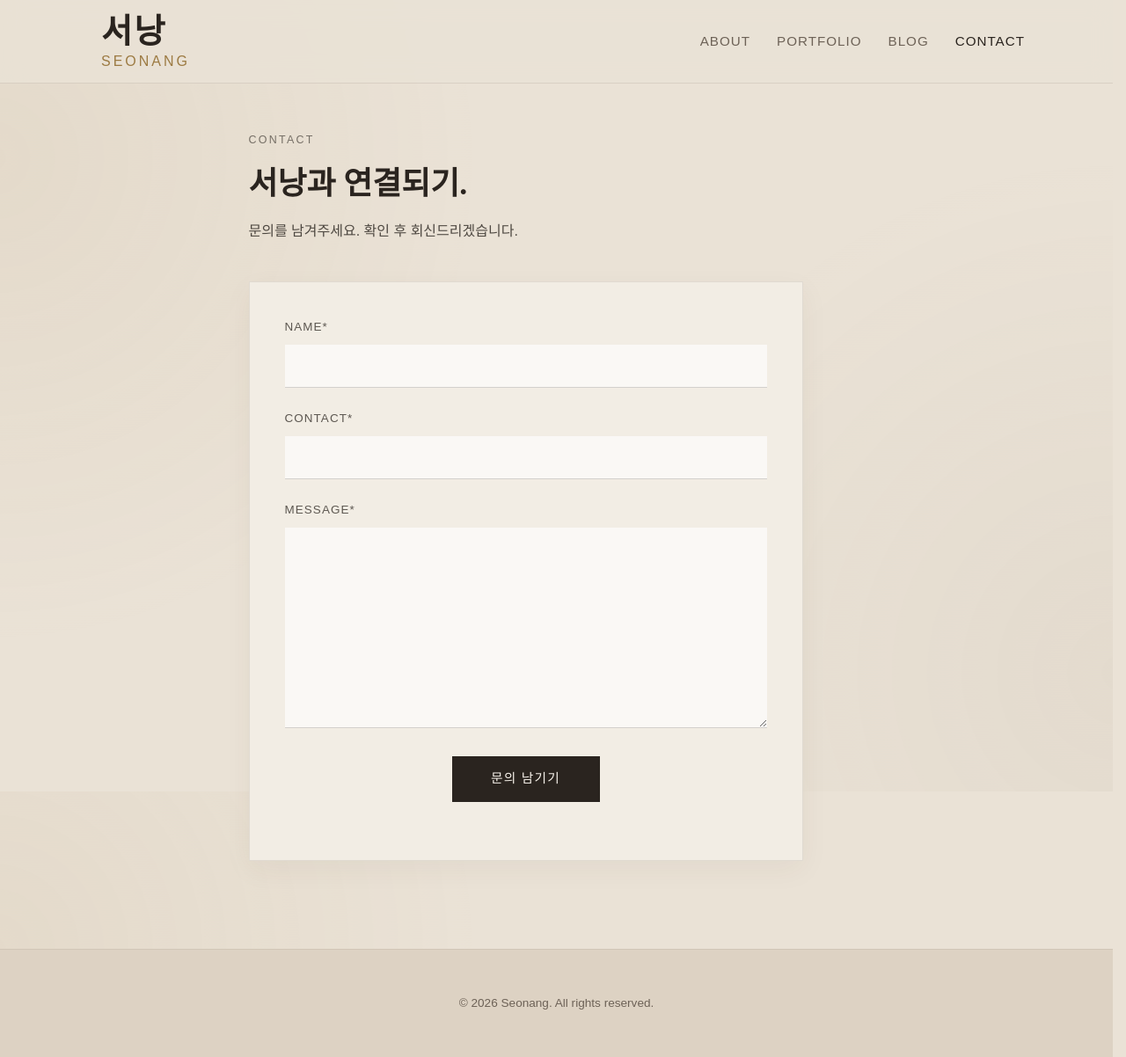
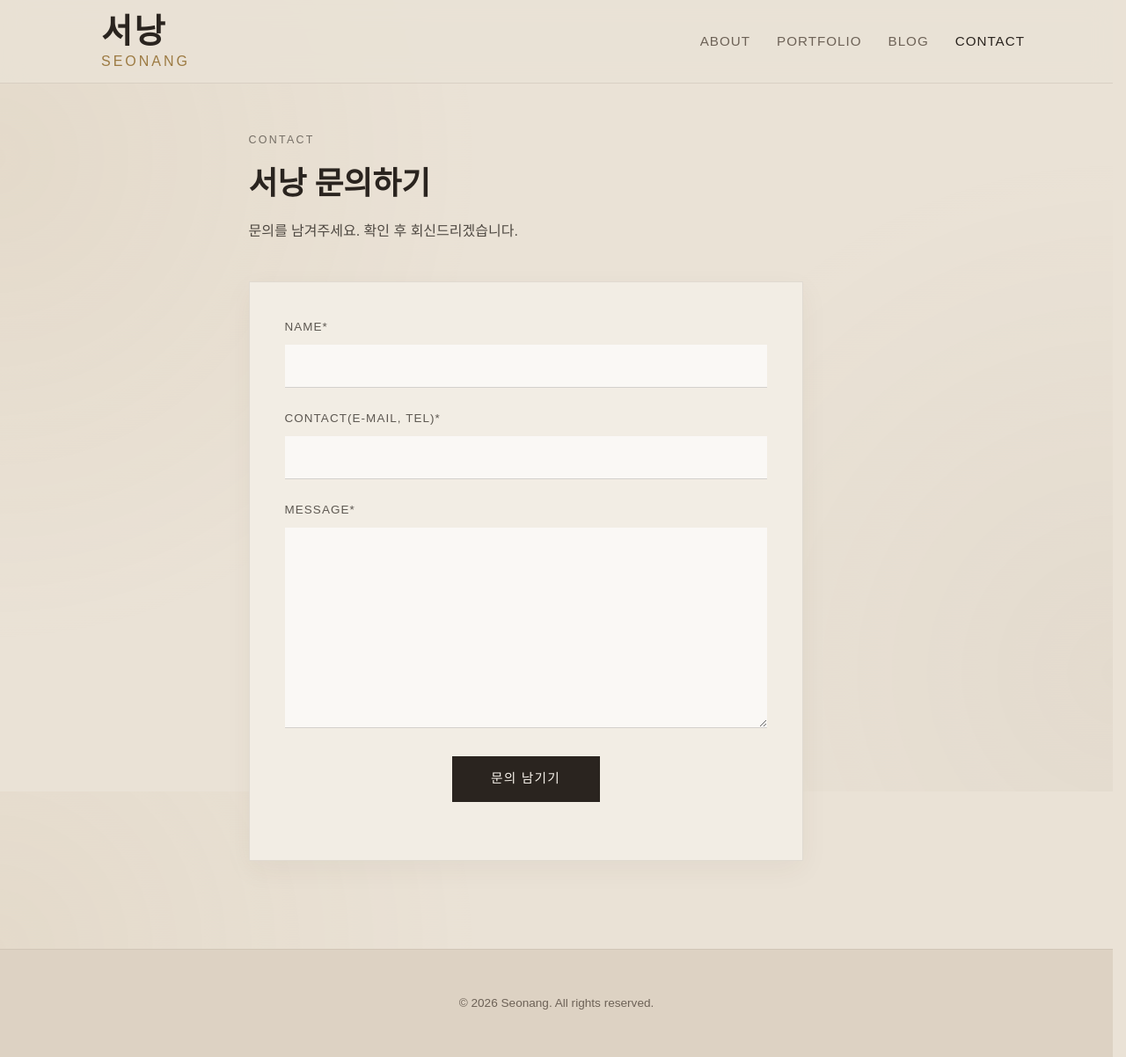
Before and after one commit to seonang/seonang.github.io, a Jekyll site: the page built from contact.html, in a window 1280 px wide and 1202 px high. Shown: the whole window at 88% size. Built offline with Jekyll 4.4.1, drawn with Linux system fonts in a browser that asks for light colours; some web fonts are replaced.

Commit message:
Update contact.html

```diff
--- a/contact.html
+++ b/contact.html
@@ -8,7 +8,7 @@ permalink: /contact/
     <div class="section-inner contact-single">
         <p class="contact-kicker">CONTACT</p>
 
-        <h1 class="contact-title serif">서낭과 연결되기.</h1>
+        <h1 class="contact-title serif">서낭 문의하기</h1>
 
         <p class="contact-lead">
             문의를 남겨주세요. 확인 후 회신드리겠습니다.
@@ -22,7 +22,7 @@ permalink: /contact/
                 </div>
 
                 <div class="form-row">
-                    <label for="contact">Contact*</label>
+                    <label for="contact">Contact(E-mail, Tel)*</label>
                     <input type="text" id="contact" name="contact" required>
                 </div>
 
```
